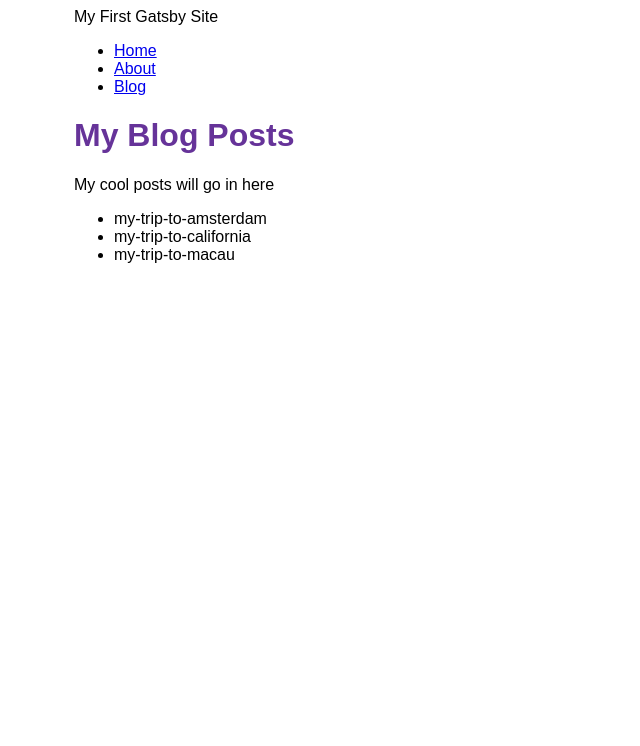
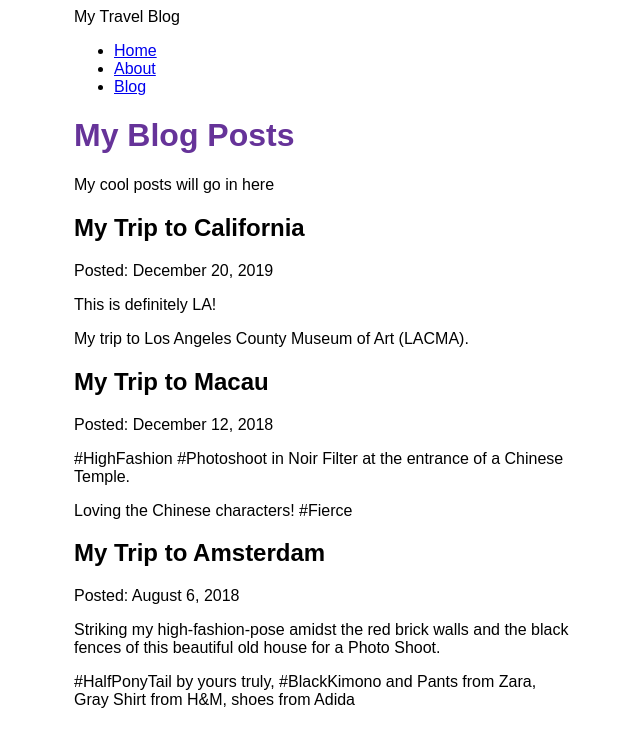
Before and after one commit to gfvillorente/my-first-gatsby-site, a Gatsby site: page /blog in a window 1280 px wide. Shown: the whole page, without its empty margins (316-956 px from the left). Built offline with nearby package versions, Linux system fonts and the light colour scheme; Gatsby itself is replaced by a stand-in of ours.

Commit message:
Finished Gatsby Tutorial Part 5

```diff
--- a/blog/my-trip-to-amsterdam.mdx
+++ b/blog/my-trip-to-amsterdam.mdx
@@ -0,0 +1,8 @@
+---
+title: "My Trip to Amsterdam"
+date: "2018-08-06"
+---
+
+Striking my high-fashion-pose amidst the red brick walls and the black fences of this beautiful old house for a Photo Shoot.
+
+#HalfPonyTail by yours truly, #BlackKimono and Pants from Zara, Gray Shirt from H&M, shoes from Adida
--- a/blog/my-trip-to-california.mdx
+++ b/blog/my-trip-to-california.mdx
@@ -0,0 +1,8 @@
+---
+title: "My Trip to California"
+date: "2019-12-20"
+---
+
+This is definitely LA!
+
+My trip to Los Angeles County Museum of Art (LACMA).
--- a/blog/my-trip-to-macau.mdx
+++ b/blog/my-trip-to-macau.mdx
@@ -0,0 +1,8 @@
+---
+title: "My Trip to Macau"
+date: "2018-12-12"
+---
+
+#HighFashion #Photoshoot in Noir Filter at the entrance of a Chinese Temple.
+
+Loving the Chinese characters! #Fierce
--- a/gatsby-config.js
+++ b/gatsby-config.js
@@ -1,7 +1,7 @@
 module.exports = {
   siteMetadata: {
     siteUrl: "https://www.yourdomain.tld",
-    title: "My First Gatsby Site",
+    title: "My Travel Blog",
   },
   plugins: [
     "gatsby-plugin-image",
@@ -12,6 +12,7 @@ module.exports = {
         name: `blog`,
         path: `${__dirname}/blog`,
       }
-    }
+    },
+    "gatsby-plugin-mdx",
   ],
 };
--- a/src/pages/blog.js
+++ b/src/pages/blog.js
@@ -1,29 +1,37 @@
 import * as React from 'react'
 import { graphql } from 'gatsby'
+import { MDXRenderer } from 'gatsby-plugin-mdx'
 import Layout from '../components/layout'
 
 const BlogPage = ({ data }) => {
 	return (
 		<Layout pageTitle="My Blog Posts">
 			<p>My cool posts will go in here</p>
-			<ul>
 			{
-					data.allFile.nodes.map(node => (
-						<li key={node.name}>
-							{node.name}
-						</li>
+				data.allMdx.nodes.map((node) => (
+					<article key={node.id}>
+						<h2>{node.frontmatter.title}</h2>
+						<p>Posted: {node.frontmatter.date}</p>
+						<MDXRenderer>
+							{node.body}
+						</MDXRenderer>
+					</article>
 				))
 			}
-			</ul>
 		</Layout>
 	)
 }
 
 export const query = graphql`
 	query {
-  		allFile {
+		allMdx(sort: {fields: frontmatter___date, order: DESC}) {
 	  		nodes {
-      			name
+				frontmatter {
+		  			date(formatString: "MMMM D, YYYY")
+		  			title
+				}
+				id
+				body
 	  		}
 		}
   	}
```
Also changed, not shown: package.json (+8 -9 lines), 1 other file. Lines whose indentation alone changed are shown as unchanged.
